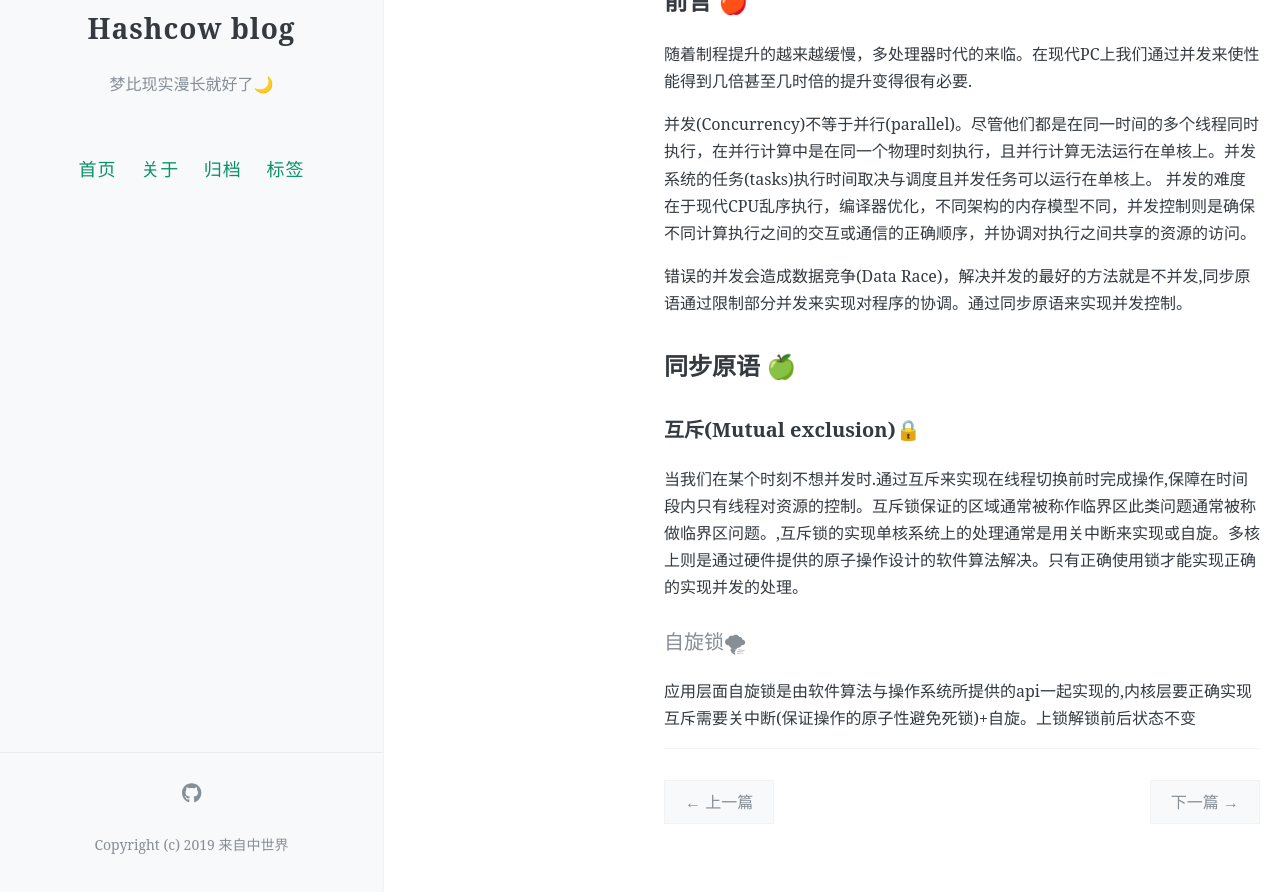
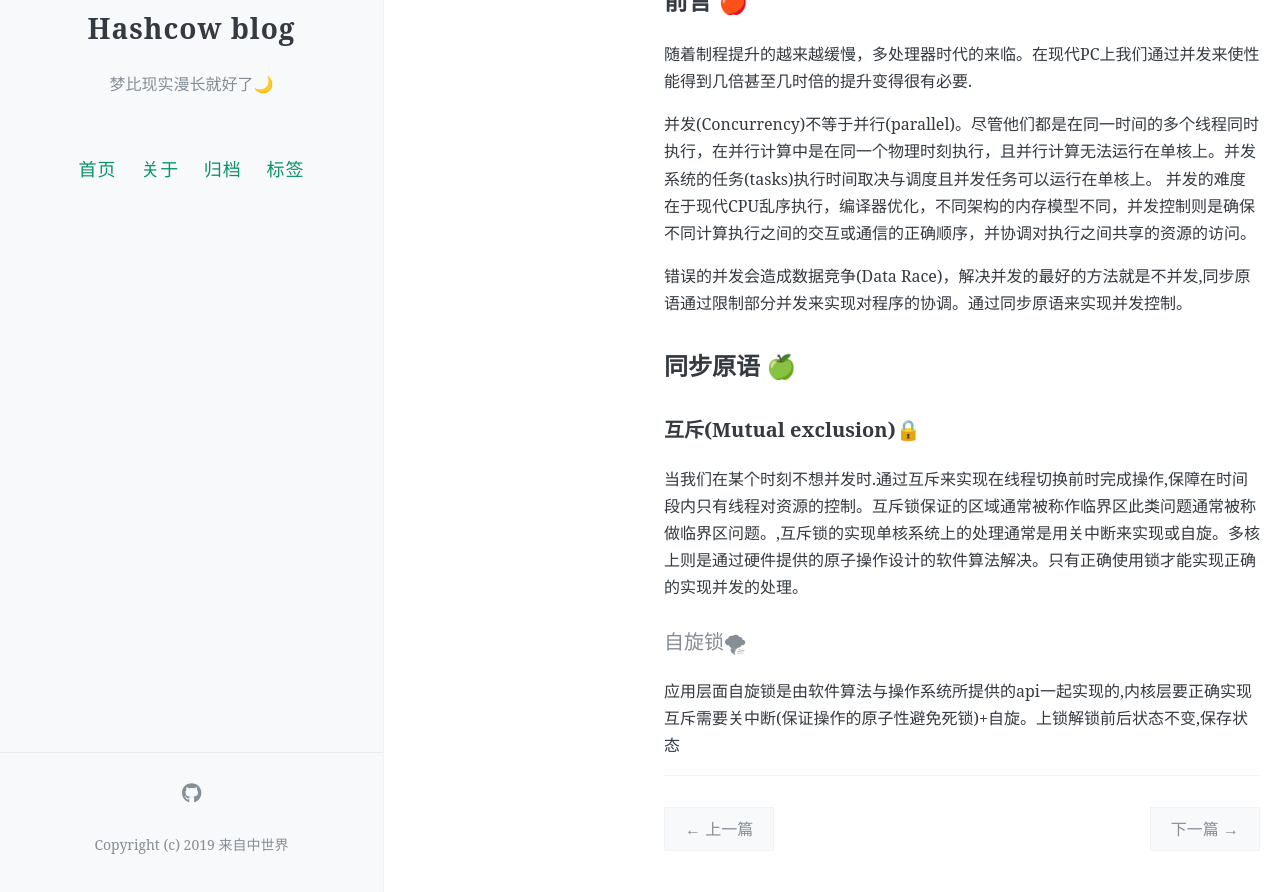
Before and after one commit to hashcowuwu/blog, a Jekyll site: the page built from _posts/2024-05-13-concurrent-note.md, in a window 1280 px wide and 1186 px high, cut to the strip 294-1186 px from the top of the window. Built offline with Jekyll 4.4.1, drawn with Linux system fonts in a browser that asks for light colours; comment, search, counter and statistics services are not loaded.

```diff
--- a/_posts/2024-05-13-concurrent-note.md
+++ b/_posts/2024-05-13-concurrent-note.md
@@ -29,4 +29,4 @@ toc: true
 
 #### 自旋锁🌪
 
-应用层面自旋锁是由软件算法与操作系统所提供的api一起实现的,内核层要正确实现互斥需要关中断(保证操作的原子性避免死锁)+自旋。上锁解锁前后状态不变
+应用层面自旋锁是由软件算法与操作系统所提供的api一起实现的,内核层要正确实现互斥需要关中断(保证操作的原子性避免死锁)+自旋。上锁解锁前后状态不变,保存状态
```
Also changed, not shown: _posts/2024-05-30-HowToAskQuestionsTheSmartWay-note.md (added, +23 -0 lines).
